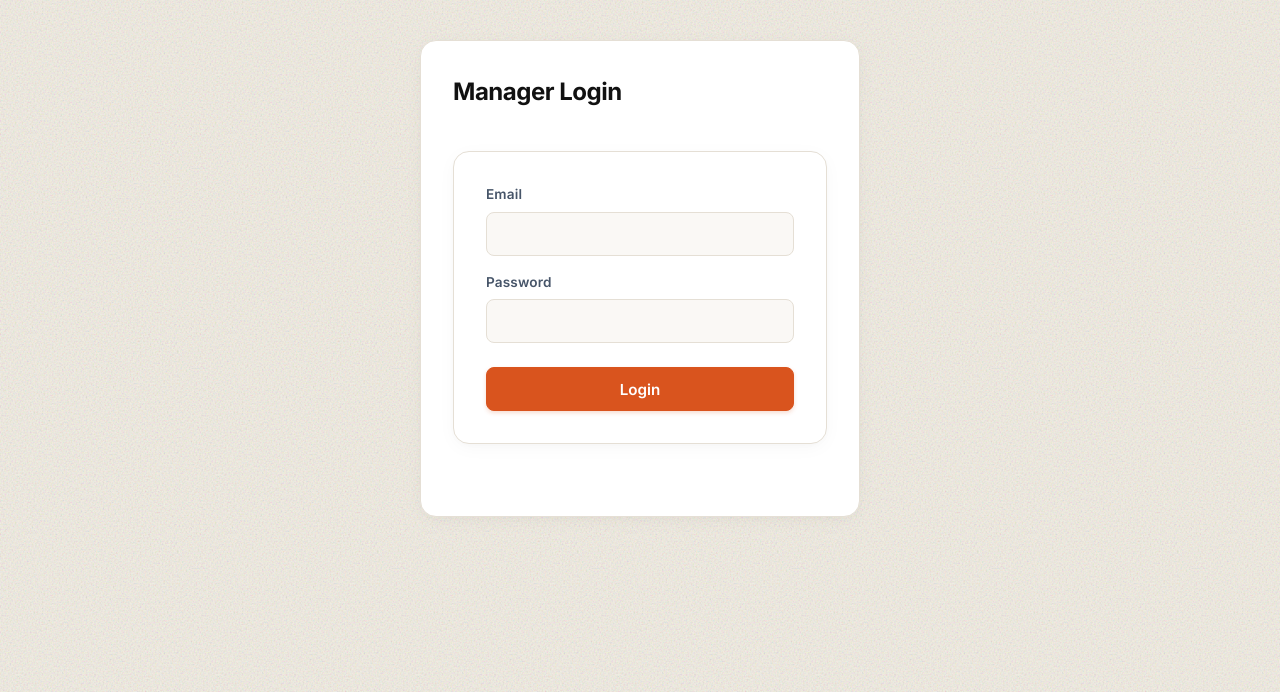
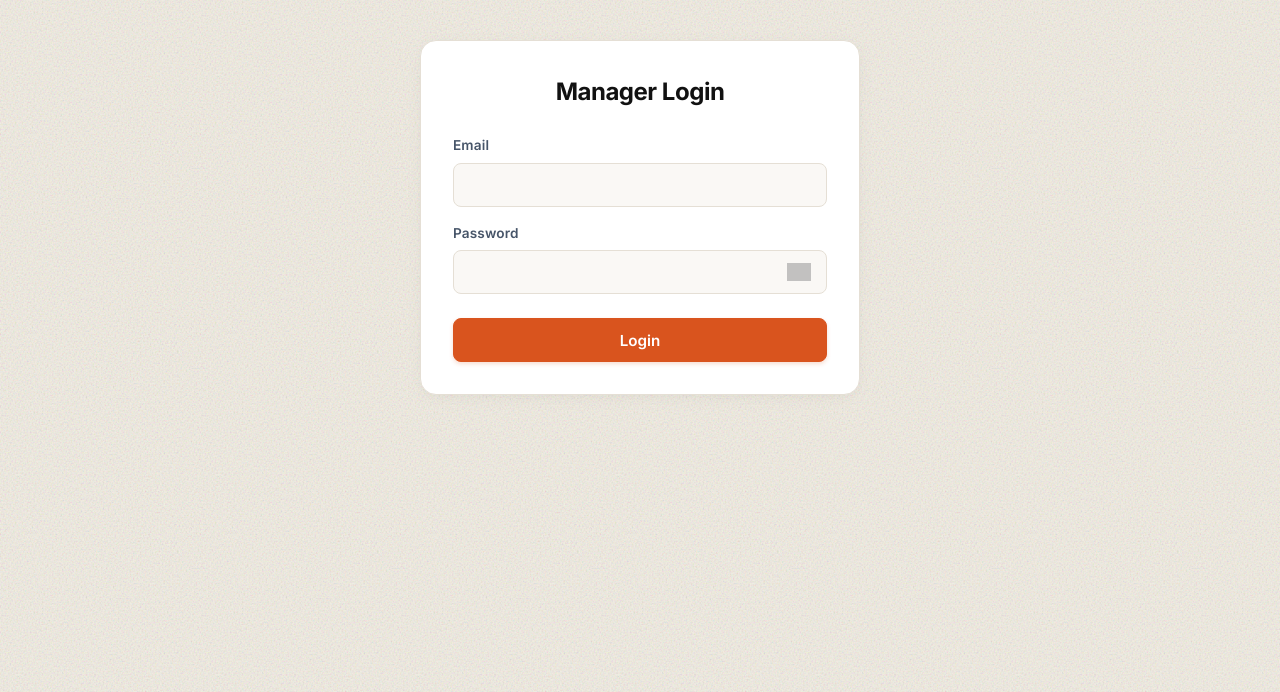
Before and after one commit to Deibuuuu/bookshelf, a Laravel app: page /Login in a window 1280 px wide. Shown: the part 108-800 px from the top of the page. Run offline with Laravel 12, Linux system fonts and the light colour scheme; grey boxes are pictures that could not be loaded.

Commit message:
style: add toggle password and UI improvement

```diff
--- a/public/css/forms.css
+++ b/public/css/forms.css
@@ -1,8 +1,6 @@
 @import url('global.css');
 .form-panel,
-.login-card,
-form[action*='/Login'],
-form[action*='/login'] {
+.login-card {
     background: #ffffff;
     border: 1.5px solid #e5dfd5;
     border-radius: 1rem;
@@ -15,10 +13,12 @@ form[action*='/login'] {
     margin: 2.5rem auto;
 }
 
+.login-card h1 {
+    text-align: center;
+}
+
 .form-panel.login-card,
-.login-card,
-form[action*='/Login'],
-form[action*='/login'] {
+.login-card {
     max-width: 440px;
 }
 
@@ -39,9 +39,7 @@ form[action*='/login'] br {
 }
 
 .form-panel label,
-.login-card label,
-form[action*='/Login'] label,
-form[action*='/login'] label {
+.login-card label {
     display: block;
     font-size: 0.85rem;
     font-weight: 600;
@@ -52,9 +50,7 @@ form[action*='/login'] label {
 
 .form-panel input,
 .form-panel select,
-.login-card input,
-form[action*='/Login'] input,
-form[action*='/login'] input {
+.login-card input {
     width: 100%;
     height: 2.75rem;
     padding: 0.5rem 0.875rem;
@@ -89,9 +85,7 @@ form[action*='/login'] input:focus {
 
 .form-panel button,
 .form-panel button[type='submit'],
-.login-card button,
-form[action*='/Login'] button,
-form[action*='/login'] button {
+.login-card button {
     display: inline-flex;
     align-items: center;
     justify-content: center;
@@ -421,6 +406,49 @@ form[action*='/login'] .error {
     color: var(--color-accent);
 }
 
+.password-wrapper {
+    position: relative;
+    display: flex;
+    align-items: center;
+    width: 100%;
+    margin-bottom: 1rem;
+}
+
+.password-wrapper input {
+    margin-bottom: 0;
+    padding-right: 2.75rem;
+}
+
+.password-toggle-btn {
+    position: absolute;
+    right: 0.75rem;
+    top: 50%;
+    transform: translateY(-50%);
+    display: flex !important;
+    align-items: center;
+    justify-content: center;
+    background: transparent !important;
+    border: none !important;
+    box-shadow: none !important;
+    width: auto !important;
+    height: auto !important;
+    padding: 0.25rem !important;
+    margin: 0 !important;
+    cursor: pointer;
+    opacity: 0.6;
+    transition: opacity 0.2s ease;
+}
+
+.password-toggle-btn:hover {
+    opacity: 1;
+    background: transparent !important;
+    transform: translateY(-50%) !important;
+    box-shadow: none !important;
+}
+.password-toggle-btn:focus {
+    outline: none;
+    opacity: 1;
+}
 /* Responsive */
 @media (max-width: 768px) {
     .filter-grid {
--- a/public/css/global.css
+++ b/public/css/global.css
@@ -54,6 +54,14 @@ body {
 .navbar p {
     color: var(--color-secondary);
     font-weight: bold;
+}
+
+#no-record {
+    grid-column: 1 / -1;
+    width: 100%;
+    max-width: none;
+    padding: 10rem;
+    text-align: center;
 }
 
 #logo {
--- a/resources/views/auth/login.blade.php
+++ b/resources/views/auth/login.blade.php
@@ -14,11 +14,10 @@
                 autocomplete="email"
                 value="{{ old('email') }}"
             >
-            @error('email')
-                <p class="error">{{ $message }}</p>
-            @enderror
 
+            <div class="form-group">
                 <label for="password">Password</label>
+                <div class="password-wrapper">
                     <input
                         type="password"
                         id="password"
@@ -27,11 +26,32 @@
                         required
                         autocomplete="current-password"
                     >
-            @error('password')
-                <p class="error">{{ $message }}</p>
-            @enderror
+                    <button
+                        type="button"
+                        id="togglePassword"
+                        class="password-toggle-btn"
+                        aria-label="Toggle password visibility"
+                        data-eye-open="{{ asset('images/icons/eye.svg') }}"
+                        data-eye-closed="{{ asset('images/icons/eye-closed.svg') }}"
+                    >
+                        <img
+                            id="eyeIcon"
+                            src="{{ asset('images/icons/eye-closed.svg') }}"
+                            alt="Show password"
+                            class="eye-icon"
+                            width="18"
+                            height="18"
+                        >
+                    </button>
+                </div>
+            </div>
 
             <button type="submit">Login</button>
+            @if ($errors->has('email') || $errors->has('password'))
+                <p class="error">{{ $errors->first('email') ?: $errors->first('password') }}</p>
+            @endif
         </form>
     </div>
+
+    <script src="{{ asset('js/app.js') }}"></script>
 @endsection
```
Also changed, not shown: other parts of public/css/forms.css (+6 -15 lines), resources/js/app.js (+56 -1 lines), public/js/app.js (added). Lines whose indentation alone changed are shown as unchanged.
